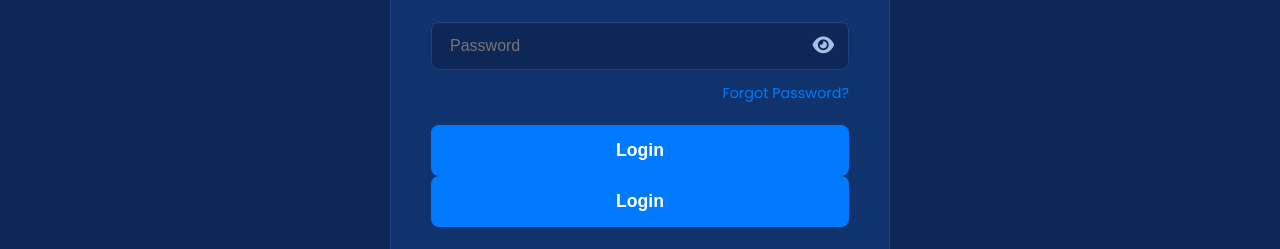
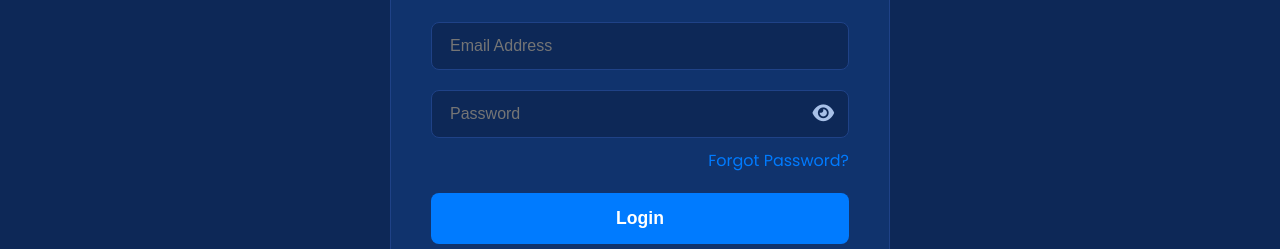
Before and after one commit to shopkabale/services, a plain HTML site: page auth.html in a window 1280 px wide. Shown: the part 212-461 px from the top of the page. Drawn offline with Linux system fonts and the light colour scheme; no server answers.

Commit message:
Update auth.html

```diff
--- a/auth.html
+++ b/auth.html
@@ -266,23 +266,51 @@ footer {
         <div class="auth-wrapper">
             <div id="login-form-container" class="form-container">
   <h2>Welcome Back</h2>
+
   <form id="login-form">
+    <!-- Email Field -->
     <div class="form-group">
-    <input type="password" id="login-password" class="form-control" placeholder="Password" required>
-    <button type="button" class="password-toggle"><i class="fas fa-eye"></i></button>
+      <input
+        type="email"
+        id="login-email"
+        class="form-control"
+        placeholder="Email Address"
+        required>
     </div>
 
-<div class="form-group" style="text-align: right; margin-top: -10px; margin-bottom: 20px;">
-    <a href="#" id="forgot-password-link" class="form-link" style="font-size: 0.9rem;">Forgot Password?</a>
+    <!-- Password Field with Toggle -->
+    <div class="form-group password-group">
+      <input
+        type="password"
+        id="login-password"
+        class="form-control"
+        placeholder="Password"
+        required>
+      <button type="button" class="password-toggle">
+        <i class="fas fa-eye"></i>
+      </button>
     </div>
 
-<button type="submit" class="btn-submit">Login</button>
+    <!-- Forgot Password Link -->
+    <div class="form-group" style="text-align: right; margin-top: -10px;">
+      <a href="#" id="forgot-password-link" class="form-link">Forgot Password?</a>
+    </div>
 
+    <!-- Login Button -->
     <button type="submit" class="btn-submit">Login</button>
   </form>
+
   <div class="divider">or</div>
-                <button class="btn-google" id="google-login-btn"><img src="https://www.google.com/images/hpp/ic_wahlberg_product_core_48.png8.png" alt="Google icon"> Sign in with Google</button>
-                <p class="toggle-link">Don't have an account? <a href="#" id="show-signup-link">Sign Up</a></p>
+
+  <button class="btn-google" id="google-login-btn">
+    <img src="https://www.google.com/images/hpp/ic_wahlberg_product_core_48.png8.png" alt="Google icon">
+    Sign in with Google
+  </button>
+
+  <p class="toggle-link">
+    Don't have an account?
+    <a href="#" id="show-signup-link">Sign Up</a>
+  </p>
 </div>
             <div id="signup-form-container" class="form-container">
                 <h2>Create Your Account</h2>
```
Lines whose indentation alone changed are shown as unchanged.
